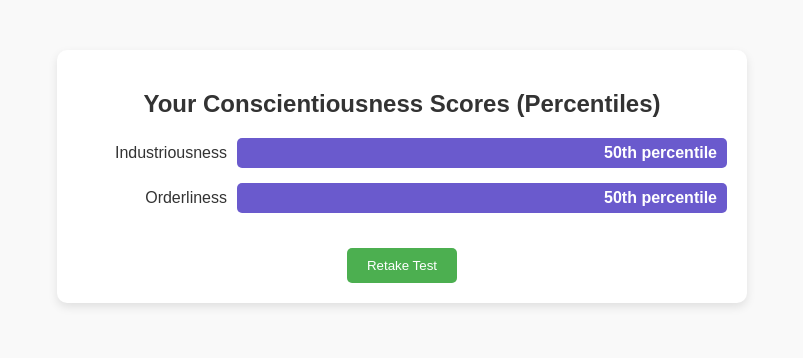
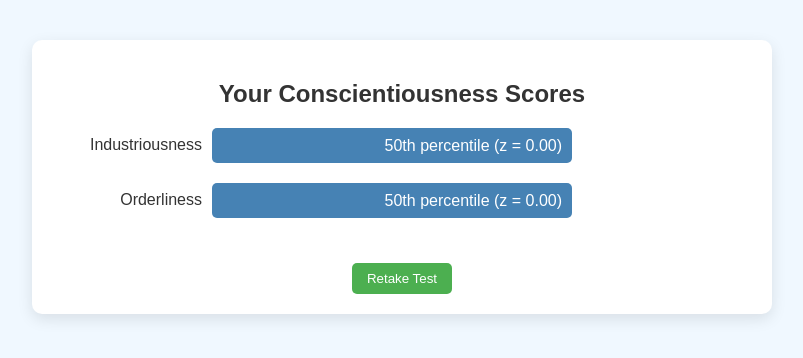
Before and after one commit to da-kastle/code-mexamonki, a plain HTML site: page results.html in a window 1280 px wide. Shown: the whole page, without its empty margins (238-1041 px from the left). Drawn offline with Linux system fonts and the light colour scheme.

Commit message:
Update results.html

```diff
--- a/results.html
+++ b/results.html
@@ -8,21 +8,22 @@
         body {
             font-family: Arial, sans-serif;
             text-align: center;
-            background-color: #f9f9f9;
+            background-color: #f0f8ff;
             color: #333;
         }
         .results-container {
-            max-width: 650px;
-            margin: 50px auto;
+            width: 80%;
+            max-width: 700px;
+            margin: 40px auto;
             padding: 20px;
-            background-color: #fff;
-            box-shadow: 0 4px 10px rgba(0,0,0,0.1);
+            background: #fff;
+            box-shadow: 0 5px 15px rgba(0,0,0,0.1);
             border-radius: 10px;
         }
         .bar-container {
             display: flex;
             align-items: center;
-            margin: 15px 0;
+            margin: 20px 0;
         }
         .bar-label {
             width: 150px;
@@ -30,28 +31,23 @@
             padding-right: 10px;
         }
         .bar {
-            flex-grow: 1;
-            height: 30px;
-            background-color: #6A5ACD;
+            height: 35px;
+            background-color: #4682B4;
+            color: #fff;
             position: relative;
+            text-align: right;
+            line-height: 35px;
+            padding-right: 10px;
             border-radius: 5px;
         }
-        .bar-score {
-            position: absolute;
-            right: 10px;
-            top: 50%;
-            transform: translateY(-50%);
-            color: white;
-            font-weight: bold;
-        }
         button {
-            padding: 10px 20px;
+            padding: 8px 15px;
             background-color: #4CAF50;
             color: white;
             border: none;
             border-radius: 5px;
             cursor: pointer;
-            margin-top: 20px;
+            margin-top: 25px;
         }
         button:hover {
             background-color: #45a049;
@@ -61,73 +57,67 @@
 <body>
 
 <div class="results-container">
-    <h2>Your Conscientiousness Scores (Percentiles)</h2>
+    <h2>Your Conscientiousness Scores</h2>
 
     <div class="bar-container">
         <div class="bar-label">Industriousness</div>
-        <div class="bar" id="industriousness-bar">
-            <span class="bar-score" id="industriousness-score"></span>
-        </div>
+        <div class="bar" id="industriousness-bar"></div>
     </div>
 
     <div class="bar-container">
         <div class="bar-label">Orderliness</div>
-        <div class="bar" id="orderliness-bar">
-            <span class="bar-score" id="orderliness-score"></span>
-        </div>
+        <div class="bar" id="orderliness-bar"></div>
     </div>
 
     <button onclick="window.location.href='index.html'">Retake Test</button>
 </div>
 
 <script>
-    // Norm data from the provided university sample
 const normData = {
     Industriousness: { mean: 2.84, sd: 0.70 },
     Orderliness: { mean: 3.37, sd: 0.64 }
 };
 
-    // Percentile calculation function
-    function calculatePercentile(score, mean, sd) {
-        const z = (score - mean) / sd;
-        const percentile = 0.5 * (1 + erf(z / Math.sqrt(2))) * 100;
-        return Math.round(percentile);
+function percentile(z) {
+    return Math.round(0.5 * (1 + erf(z / Math.sqrt(2))) * 100);
 }
 
-    // Approximation of the error function
 function erf(x) {
-        const sign = Math.sign(x);
+    let sign = Math.sign(x);
     x = Math.abs(x);
-
-        const a1 =  0.254829592;
-        const a2 = -0.284496736;
-        const a3 =  1.421413741;
-        const a4 = -1.453152027;
-        const a5 =  1.061405429;
-        const p  =  0.3275911;
-
-        const t = 1.0/(1.0 + p*x);
-        const y = 1.0 - ((((a5*t + a4)*t) + a3)*t + a2)*t*a1*Math.exp(-x*x);
-
-        return sign*y;
+    let a1 = 0.254829592, a2 = -0.284496736, a3 = 1.421413741, a4 = -1.453152027, a5 = 1.061405429, p = 0.3275911;
+    let t = 1 / (1 + p * x);
+    let y = 1 - ((((a5*t + a4)*t + a3)*t + a2)*t + a1) * Math.exp(-x*x);
+    return sign * y;
 }
 
-    // Get user's raw scores from URL parameters
+// Get user's raw scores from URL
 const params = new URLSearchParams(window.location.search);
 const indScore = parseFloat(params.get("ind")) || normData.Industriousness.mean;
 const ordScore = parseFloat(params.get("ord")) || normData.Orderliness.mean;
 
-    // Calculate percentiles using norm data
-    const indPercentile = calculatePercentile(indScore, normData.Industriousness.mean, normData.Industriousness.sd);
-    const ordPercentile = calculatePercentile(ordScore, normData.Orderliness.mean, normData.Orderliness.sd);
+// Calculate z-scores
+const indZ = (indScore - normData.Industriousness.mean) / normData.Industriousness.sd;
+const ordZ = (ordScore - normData.Orderliness.mean) / normData.Orderliness.sd;
 
-    // Display the calculated percentiles
-    document.getElementById("industriousness-score").innerText = indPercentile + 'th percentile';
-    document.getElementById("orderliness-score").innerText = ordPercentile + 'th percentile';
+// Calculate percentiles
+const indPercentile = percentile(indZ);
+const ordPercentile = percentile(ordZ);
 
-    // Adjust the bar width to match percentile
-    document.getElementById("industriousness-bar").style.width = indPercentile + '%';
-    document.getElementById("orderliness-bar").style.width = ordPercentile + '%';
+// Adjust bars in increments of 0.05 SD
+function adjustBar(barId, zScore, percentile) {
+    let baseWidth = 50; // 50% width at z = 0
+    let width = baseWidth + (Math.round(zScore / 0.05) * 1); // 1% bar width per 0.05 SD increment
+    width = Math.min(Math.max(width, 10), 95); // Limit between 10% and 95%
+
+    const bar = document.getElementById(barId);
+    bar.style.width = width + '%';
+    bar.textContent = `${percentile}th percentile (z = ${zScore.toFixed(2)})`;
+}
+
+// Update bars
+adjustBar("industriousness-bar", indZ, indPercentile);
+adjustBar("orderliness-bar", ordZ, ordPercentile);
 </script>
 
 </body>
```
Lines whose indentation alone changed are shown as unchanged.
